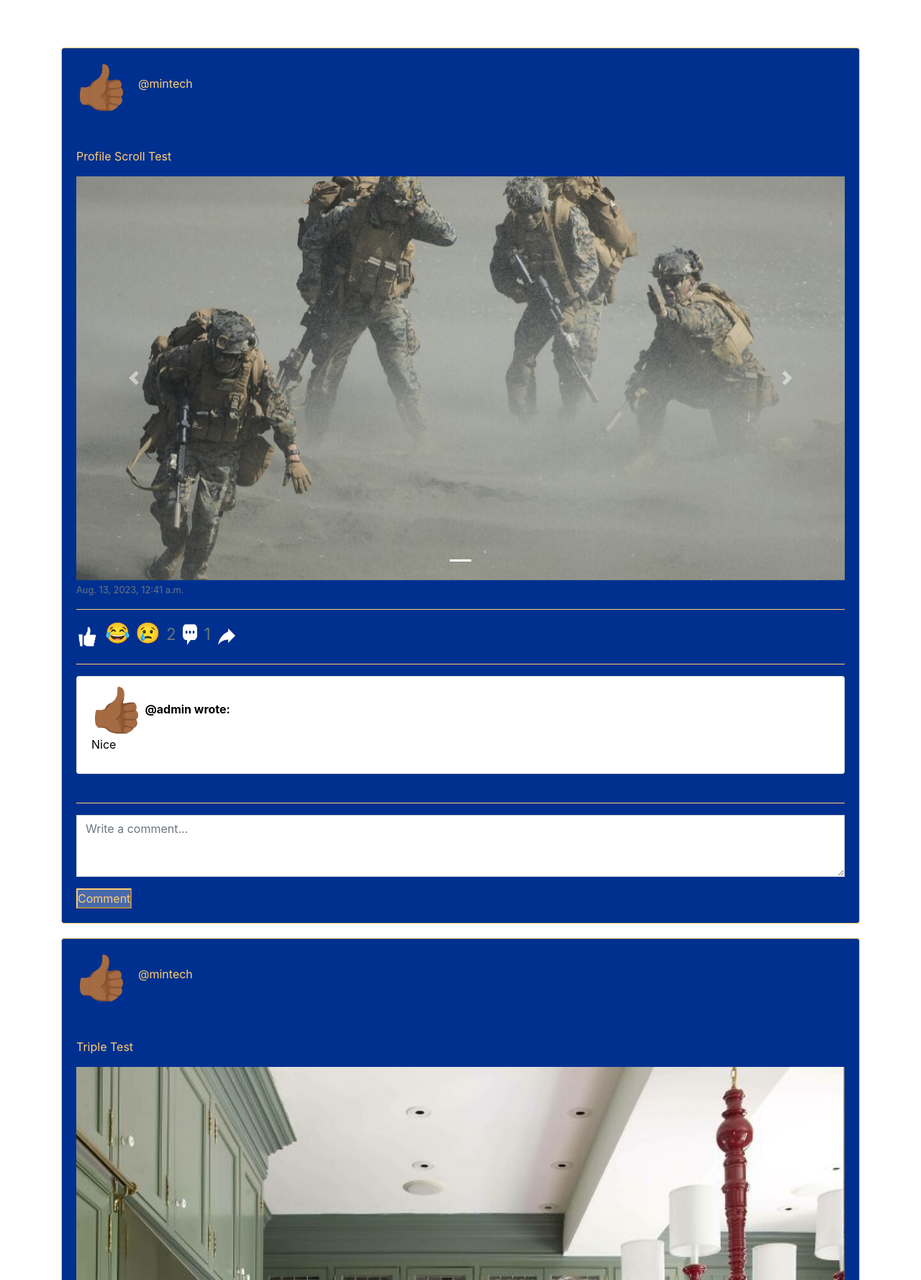
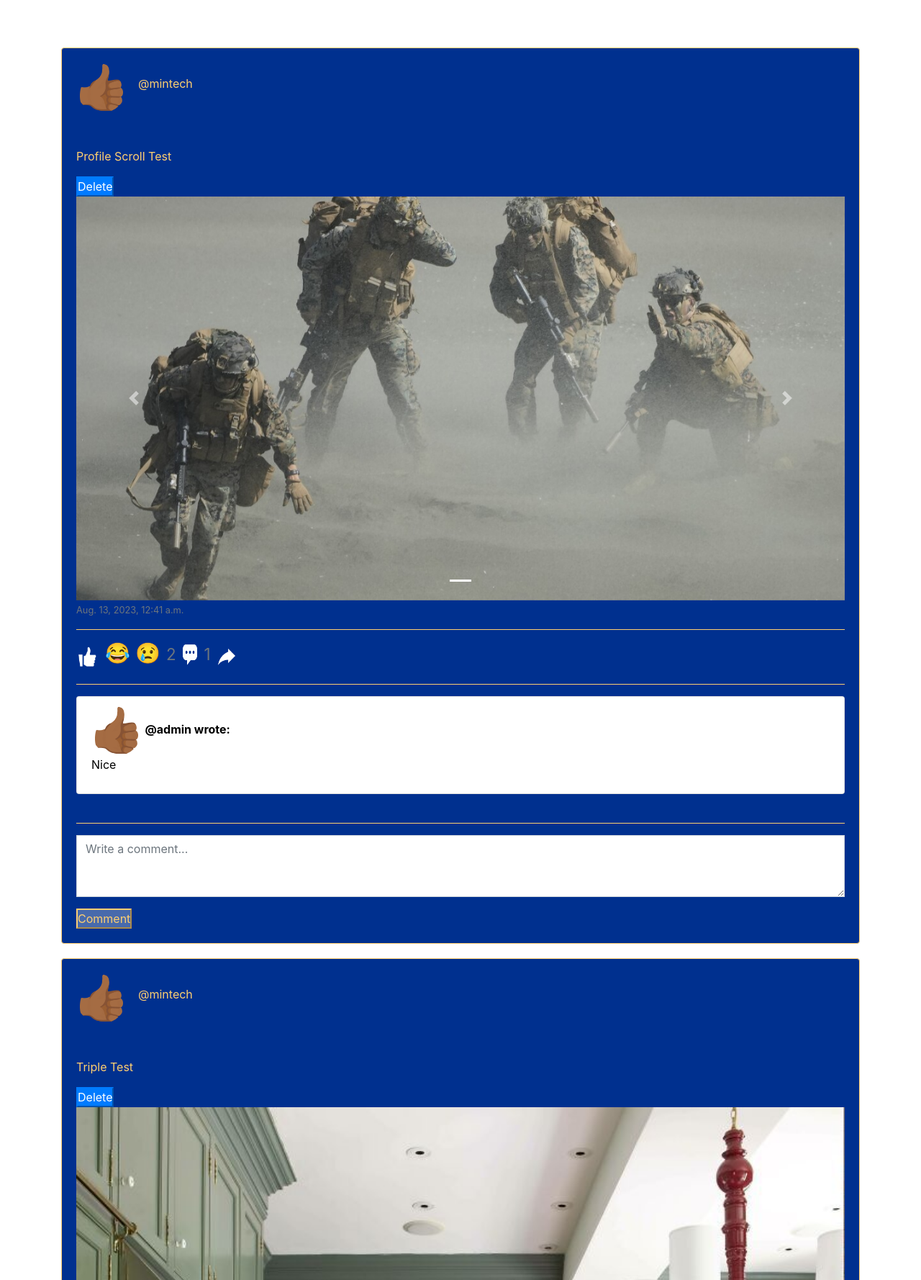
Before and after one commit to lucasbashir/mintech, a Django app: page /profile/2/ in a window 1280 px wide. Shown: the part 527-2305 px from the top of the page at 72% size. Run offline with Django 4.2, Linux system fonts and the light colour scheme; a user stored in the database is signed in; data comes from the database, SQL or seed files in the repository; data that the repository does not hold is empty; some libraries are stand-ins or nearby versions.

```diff
--- a/minsocial/static/network/group_post_scroll.js
+++ b/minsocial/static/network/group_post_scroll.js
@@ -33,7 +33,7 @@ const profilePic = user.profile_pic
 
   const postContent = postData.scrollContent
 .split('\n')
-.slice(0, 3)  // Limit to 5 paragraphs
+.slice(0, 5)  // Limit to 5 paragraphs
 .map(paragraph => `<p>${paragraph}</p>`)
 .join('');
 
--- a/minsocial/templates/network/user_profile.html
+++ b/minsocial/templates/network/user_profile.html
@@ -264,8 +264,12 @@ function openMyGroupsModal() {
                 <p class="read-more" data-post="{{ posts.id }}">Read full content >>></p>
               </a>
             {% endif %}
-
-
+            {% if request.user == posts.user %}
+            <form method="post" action="{% url 'delete_post' post_id=posts.id %}">
+              {% csrf_token %}
+              <button type="submit" class="btn-primary">Delete</button>
+          </form>
+          {% endif %}
             {% if posts.post_images.all %}
             <div id="carouselExampleIndicators" class="carousel slide" data-ride="carousel">
               <ol class="carousel-indicators">
--- a/minsocial/urls.py
+++ b/minsocial/urls.py
@@ -8,6 +8,9 @@ urlpatterns = [
     path("group_load_posts/", views.group_load_posts, name="group_load_posts"),
     path("terms", views.terms, name="terms"),
     path("newpost", views.newPost, name="newPost"),
+    path('post/<int:post_id>/delete/', views.delete_post, name="delete_post"),
+    path('group_post/<int:post_id>delete/', views.delete_group_post, name="delete_group_post"),
+    path('group_post/<int:id>/delete_group_post', views.delete_group_post, name="delete_group_post"),
     path('groups/create/', views.create_group, name='create_group'),
     path('groups/<int:group_id>/join/', views.join_group, name='join_group'),
     path('groups/<int:group_id>/', views.group_detail, name='group_detail'),
--- a/minsocial/views.py
+++ b/minsocial/views.py
@@ -219,6 +219,19 @@ def joined_groups_view(request):
     user = request.user
     groups = Group.objects.filter(members=user)
     return render(request, 'network/joined_groups.html', {'groups': groups})
+
+def delete_post(request, post_id):
+    post = get_object_or_404(Post, id=post_id)
+    if request.method == 'POST' and request.user == post.user:
+        post.delete()
+    return redirect('profile', user_id=request.user.id)
+
+def delete_group_post(request, post_id):
+    post = get_object_or_404(GroupPost, id=post_id)
+    if request.method == 'POST' and request.user == post.user:
+        post.delete()
+    return redirect('group_detail', group_id=post.group.id)
+
 
 def delete_group_view(request, group_id):
     group = get_object_or_404(Group, id=group_id)
```
Also changed, not shown: minsocial/templates/network/group_detail.html (+6 -8 lines), media/post_image/sad_emoji_4bb4Cyj.gif (added), media/post_image/shh_QszlRx6.png (added), media/post_image/shh_mTcT6HZ.png (added).
